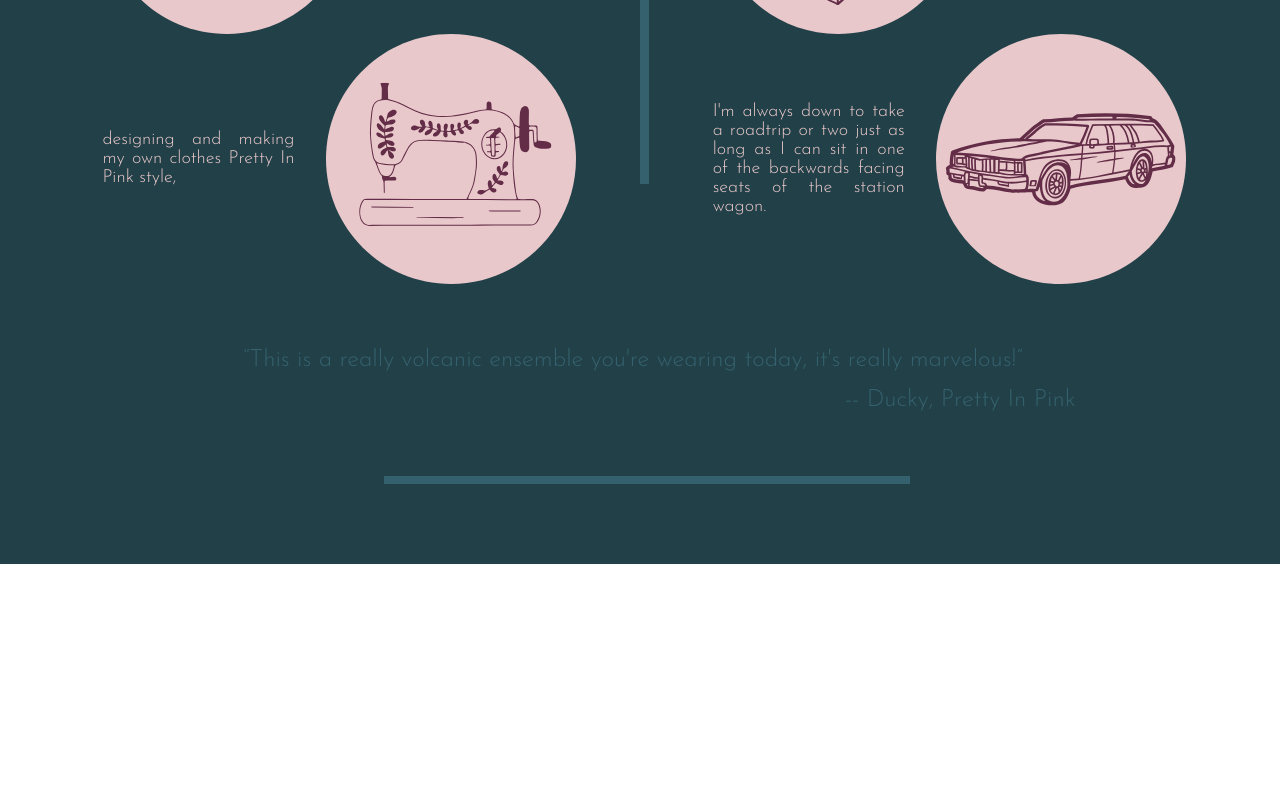
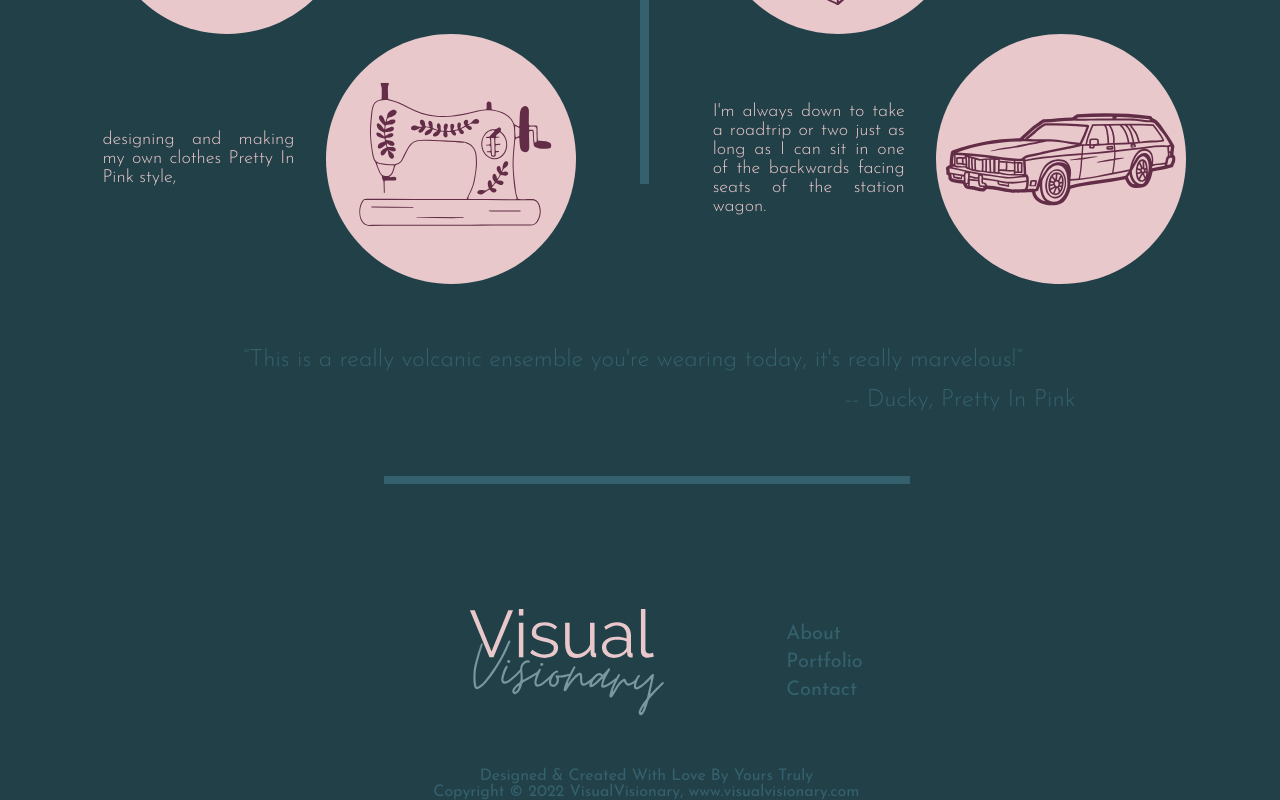
Before and after one commit to HeatherHerries/VisualVisionaryPortfolio, a React (Create React App) app: page /AboutPage in a window 1280 px wide. Shown: the part 4675-5475 px from the top of the page. Before the commit the page ends 5239 px from the top, so only its background shows below. Built offline with nearby package versions, Linux system fonts and the light colour scheme.

Commit message:
Finished Footer Component to complete About Page

```diff
--- /dev/null
+++ b/src/Components/Footer.js
@@ -0,0 +1,30 @@
+import React from 'react'
+import '../Styles/Footer.css'
+import Logo from '../Assets/Images/logo.svg'
+import { Link } from "react-router-dom"
+
+function Footer() {
+  return (
+    <div className='footer'>
+        <div className="footer-logo">
+          <Link style={{textDecoration: 'none'}}to="/"><img src={Logo} alt="VisualVisionary Logo" /></Link>
+        </div>
+
+        <div className="footer-links">
+          <ul>
+            <Link className='link' style={{textDecoration: 'none'}}to="/AboutPage"><li>About</li></Link>
+
+            <Link className='link' style={{textDecoration: 'none'}}to="/PortfolioPage"><li>Portfolio</li></Link>
+
+            <Link style={{textDecoration: 'none'}}to="/ContactPage"><li>Contact</li></Link>
+          </ul>
+        </div>
+      <div className="footer-copyright">
+        <p>Designed & Created With Love By Yours Truly</p>
+        <p>Copyright © 2022  VisualVisionary, www.visualvisionary.com</p>
+      </div>
+    </div>
+  )
+}
+
+export default Footer
--- a/src/Pages/AboutPage.js
+++ b/src/Pages/AboutPage.js
@@ -9,6 +9,7 @@ import EVCard from '../Components/EVCard'
 import VACard from '../Components/VACard'
 import Button from '../Components/Button'
 import SectionBreakLine from '../Components/SectionBreakLine'
+import Footer from '../Components/Footer'
 import DesignCardImg from '../Assets/Images/palette-icon.svg'
 import DevCardImg from '../Assets/Images/brackets-icon.svg'
 import BootstrapIcon from '../Assets/Images/bootstrap-icon.svg'
@@ -256,6 +257,10 @@ function AboutPage() {
       </div>
 
       </div>
+
+      <div className="footer-container">
+        <Footer />
+      </div>
     </div>
   )
 }
--- a/src/Styles/AboutPage.css
+++ b/src/Styles/AboutPage.css
@@ -204,3 +204,7 @@ margin: 4vh 0 8vh 0;
 .va-quote-ref {
   padding: 2vh 0 0 47vw;
 }
+
+.footer-container {
+  background-color: #224048;
+}
--- /dev/null
+++ b/src/Styles/Footer.css
@@ -0,0 +1,45 @@
+.footer {
+  width: 80vw;
+  justify-content: center;
+  display: grid;
+  align-items: center;
+  grid-template-columns: 1fr 1fr 1fr 1fr;
+}
+
+
+.footer-logo img {
+  width: 12.5rem;
+  grid-column: 2 / 3;
+  margin-left: 36.5vw;
+  transition: 300ms ease-out;
+}
+
+.footer-logo img:hover {
+  transform: scale(1.1);
+  transition: 300ms ease-in;
+}
+
+.footer-links {
+  grid-column: 3 / 4;
+}
+
+.footer-links li {
+  list-style: none;
+  color: #34616D;
+  font-size: 1.25rem;
+  margin-bottom: .5rem;
+  transition: 300ms ease-out;
+}
+
+.footer-links li:hover {
+  transform: scale(1.1);
+  transition: 300ms ease-in;
+  color: #78979F;
+}
+
+.footer-copyright {
+  grid-column: 1 / 5;
+  color: #34616D;
+  text-align: center;
+  margin-left: 21vw;
+}
```
